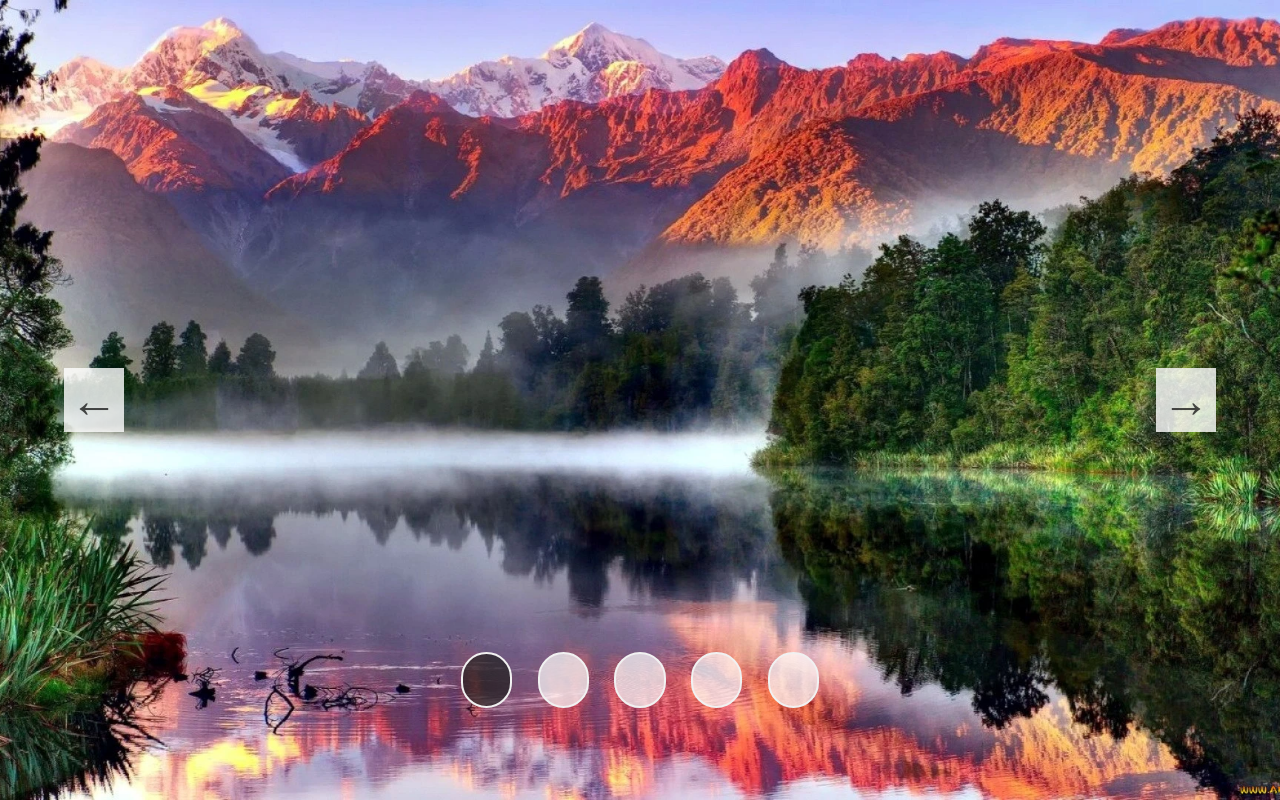
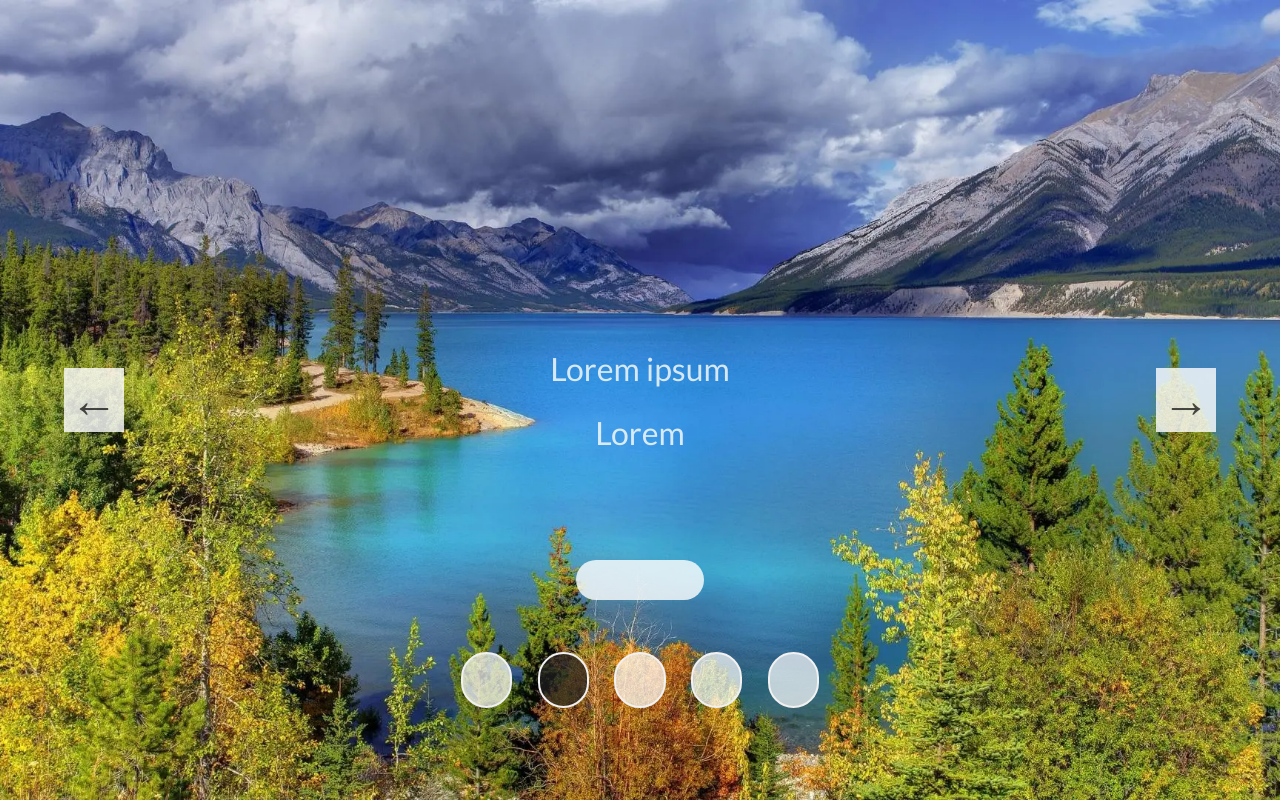
Before and after one commit to sokol-programmer-developer/react-slider-5, a React (Create React App) app: page / in a window 1280 px wide. Built offline with nearby package versions, Linux system fonts and the light colour scheme.

Commit message:
Update Slider.js

```diff
--- a/src/Components/Slider.js
+++ b/src/Components/Slider.js
@@ -1,4 +1,4 @@
-import React, {useState} from 'react'
+import React, {useEffect, useState} from 'react'
 import './Slider.css'
 
 import dataSlider from './dataSlider'
@@ -7,6 +7,15 @@ import Arrow from "./Arrow";
 const Slider = () => {
 
     const [slideId, setSlideId] = useState(1)
+
+
+    useEffect(() => {
+        const interval = setInterval(() => {
+            setSlideId(slideId === dataSlider.length ? 1 : slideId + 1);
+        }, 5000);
+        return () => clearInterval(interval);
+    }, [slideId]);
+
 
     const nextSlide = () => {
         if(slideId !== dataSlider.length){
@@ -39,7 +48,16 @@ const Slider = () => {
                             key={obj.id}
                             className={slideId === id + 1 ? "slide active_slide" : "slide"}
                         >
-                            <img  className="slider_pic" src={  `/assets/pic${id +1}.webp`}  alt="pic"/>
+                            <img  className="slider_pic" src={obj.pic}  alt="pic"/>
+
+                            <div className="slider_text">
+                                <h2 className="slider_title">{obj.title}</h2>
+                                <h3 className="slider_subTitle">{obj.subTitle}</h3>
+                            </div>
+
+                            <button className="slider_button">
+                                <h2 className="slider_button_h2"> {obj.button_h2} </h2>
+                            </button>
 
                         </div>
                     </>
```
